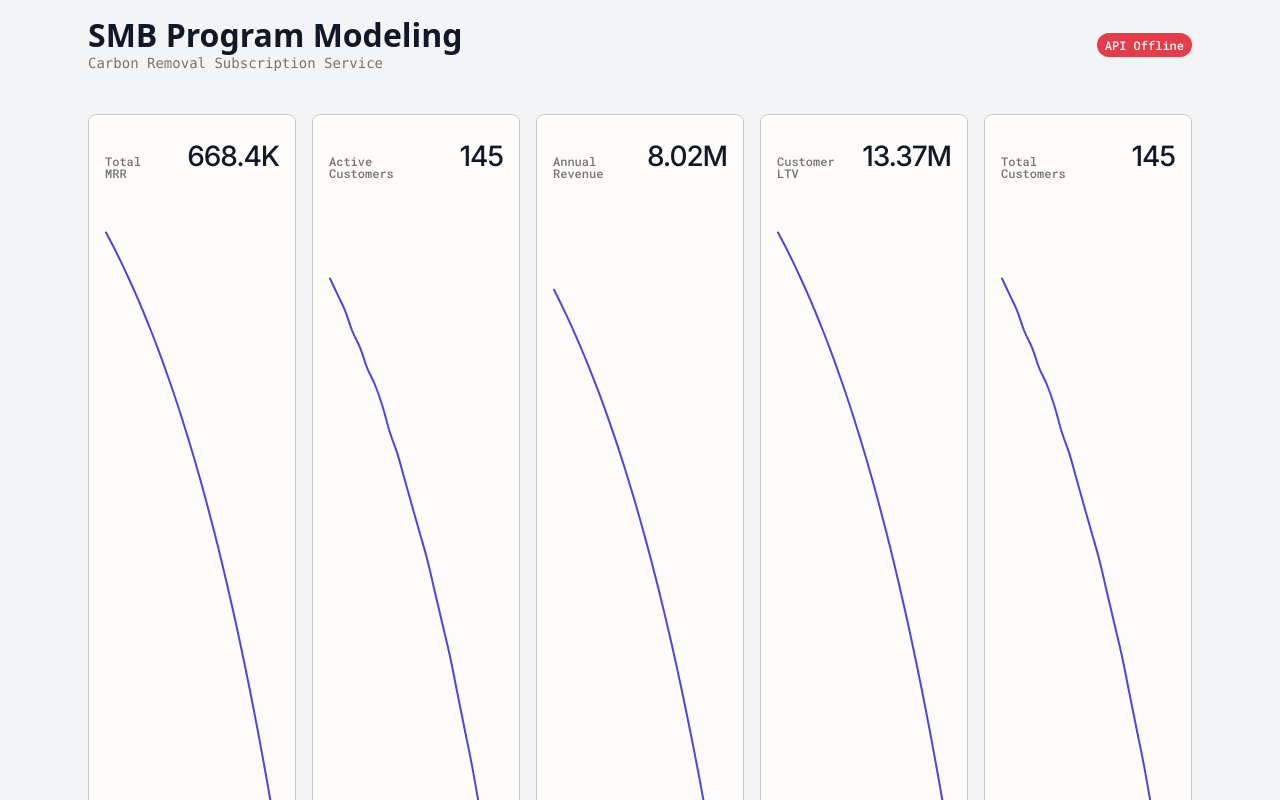
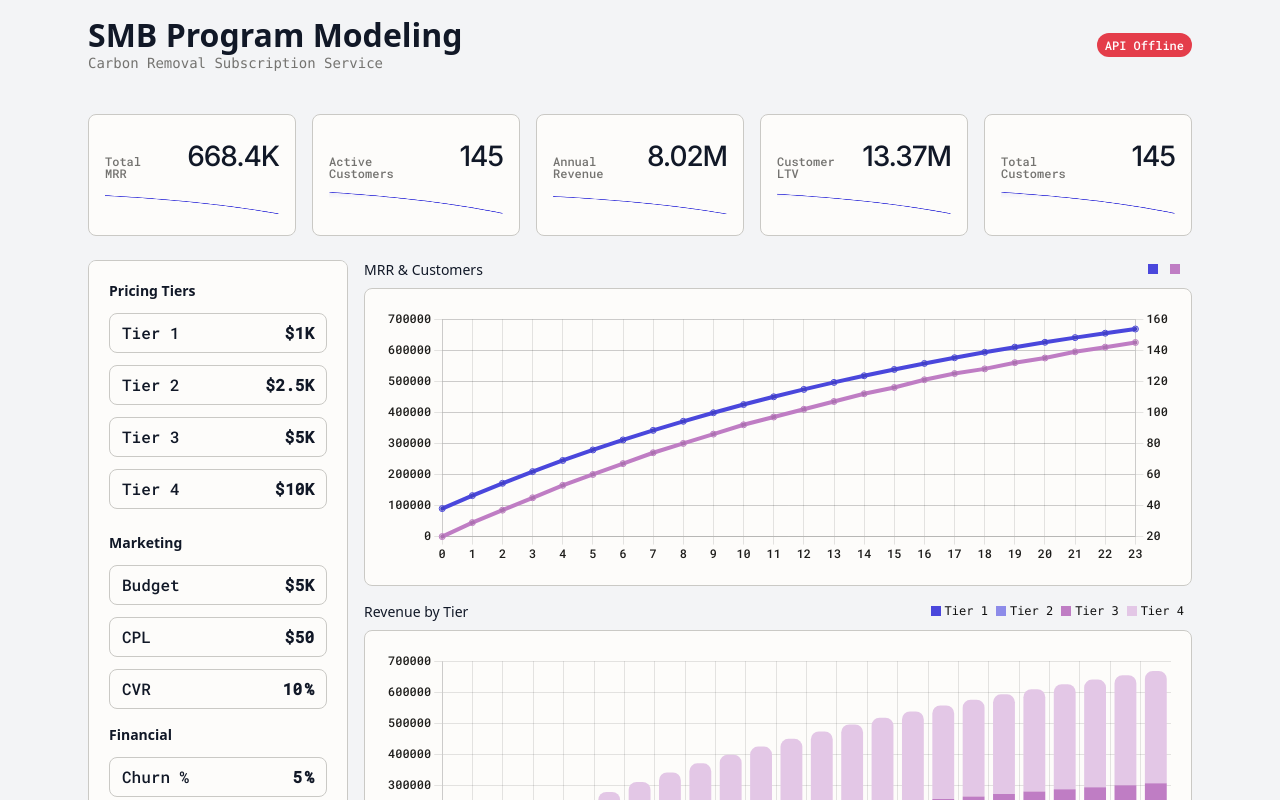
Before and after one commit to dmduran12/financial-modeling-tool, a React (Vite) app in the folder frontend/: page / in a window 1280 px wide. Shown: the top 800 px of the page. Built offline with nearby package versions, Linux system fonts and the light colour scheme; no server answers.

Commit message:
Fix sparkline height

```diff
--- a/frontend/src/styles/design-system.css
+++ b/frontend/src/styles/design-system.css
@@ -13,7 +13,7 @@ input,select{border:1px solid var(--cat-driftwood);border-radius:9999px;
 .swatch{display:inline-block;width:16px;height:16px;border-radius:4px;margin-right:8px;}
 
 /* sparkline canvas */
-.sparkline{display:block;width:100%;height:32px;pointer-events:none;clip-path:inset(0 round 8px);}
+.sparkline{display:block;width:100%;height:32px!important;pointer-events:none;clip-path:inset(0 round 8px);}
 
 .refreshing{opacity:0.4;transition:opacity .3s;}
 
```
Also changed, not shown: 1 other file (tests, documents, lock files or other folders).
